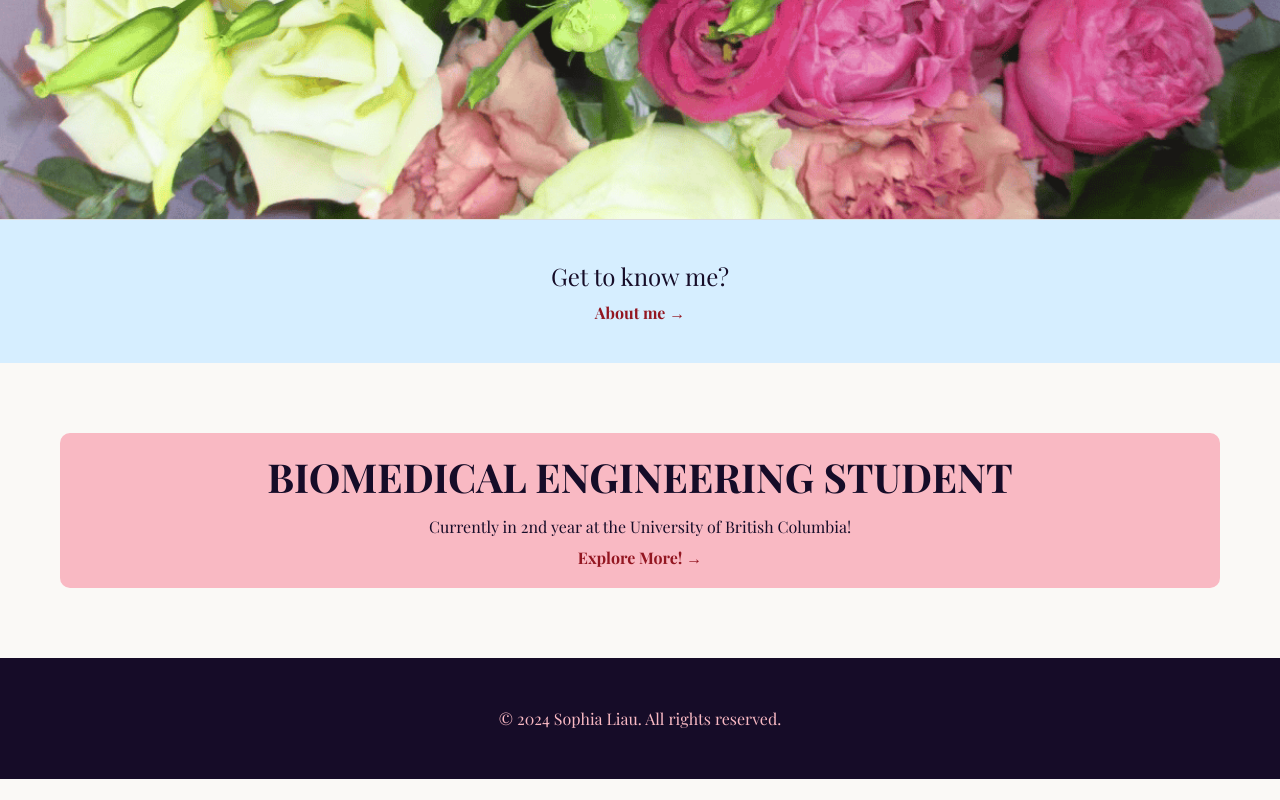
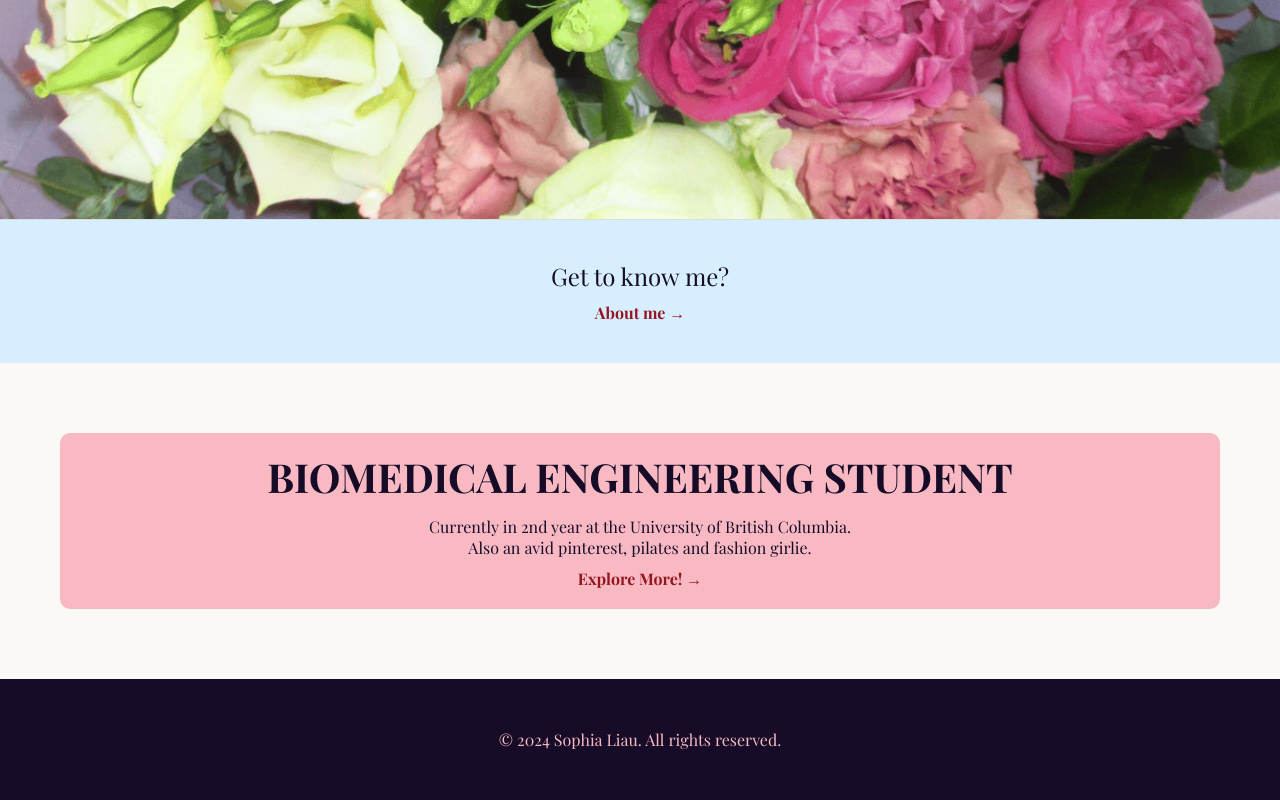
Before and after one commit to sophialiau/sophialiau.github.io, a plain HTML site: page index.html in a window 1280 px wide. Shown: the part 680-1480 px from the top of the page. Before the commit the page ends 1459 px from the top, so only its background shows below. Drawn offline with nearby package versions, Linux system fonts and the light colour scheme; a web font is replaced by a local one.

Commit message:
okay i think this is the last commit for today :((((

```diff
--- a/index.html
+++ b/index.html
@@ -55,7 +55,8 @@
     <section class="info">
         <div class="info-text">
           <h2>BIOMEDICAL ENGINEERING STUDENT</h2>
-          <p>Currently in 2nd year at the University of British Columbia!</p>
+          <p>Currently in 2nd year at the University of British Columbia.</p>
+          <p>Also an avid pinterest, pilates and fashion girlie.</p>
           <a href="#" class="explore-button">Explore More! →</a>
         </div>
       </section>
```
